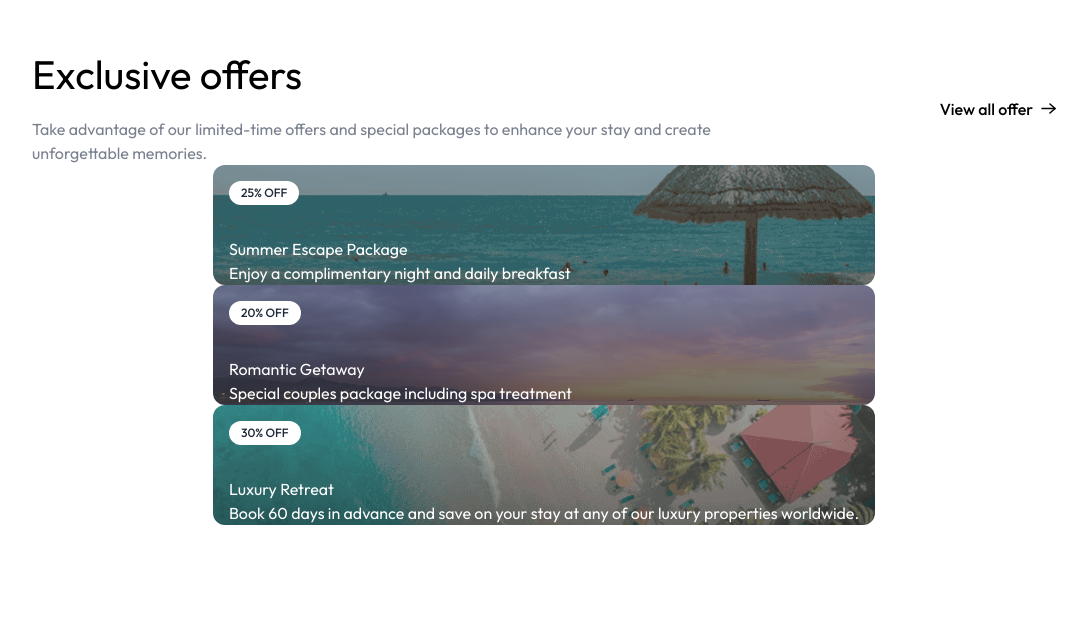
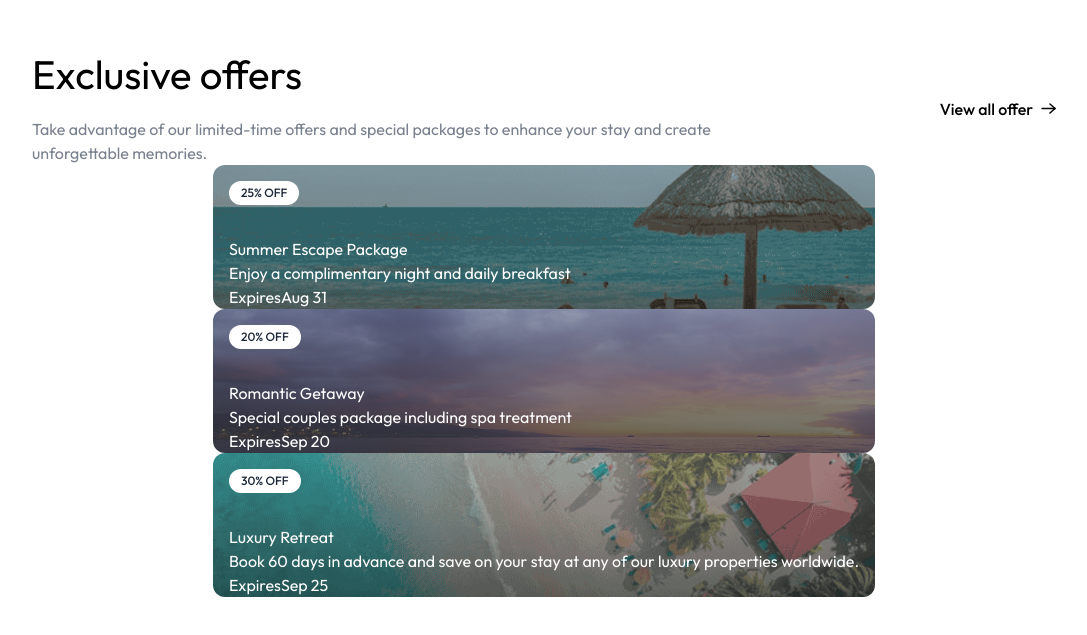
Before and after one commit to raazijawad/BookyStay, a React (Vite) app: page / in a window 1280 px wide. Shown: the part 2012-2647 px from the top of the page, without its empty margins (96-1183 px from the left). Built offline with nearby package versions, Linux system fonts and the light colour scheme; no server answers; a web font is replaced by a local one.

Commit message:
expires date added

```diff
--- a/src/components/ExclusiveOffer.jsx
+++ b/src/components/ExclusiveOffer.jsx
@@ -23,6 +23,7 @@ const ExclusiveOffer = () => {
             <div>
               <p className=''>{item.title}</p>
               <p className=''>{item.description}</p>
+              <p className=''>Expires{item.expiryDate}</p>
             </div>
           </div>
         ))}
```
